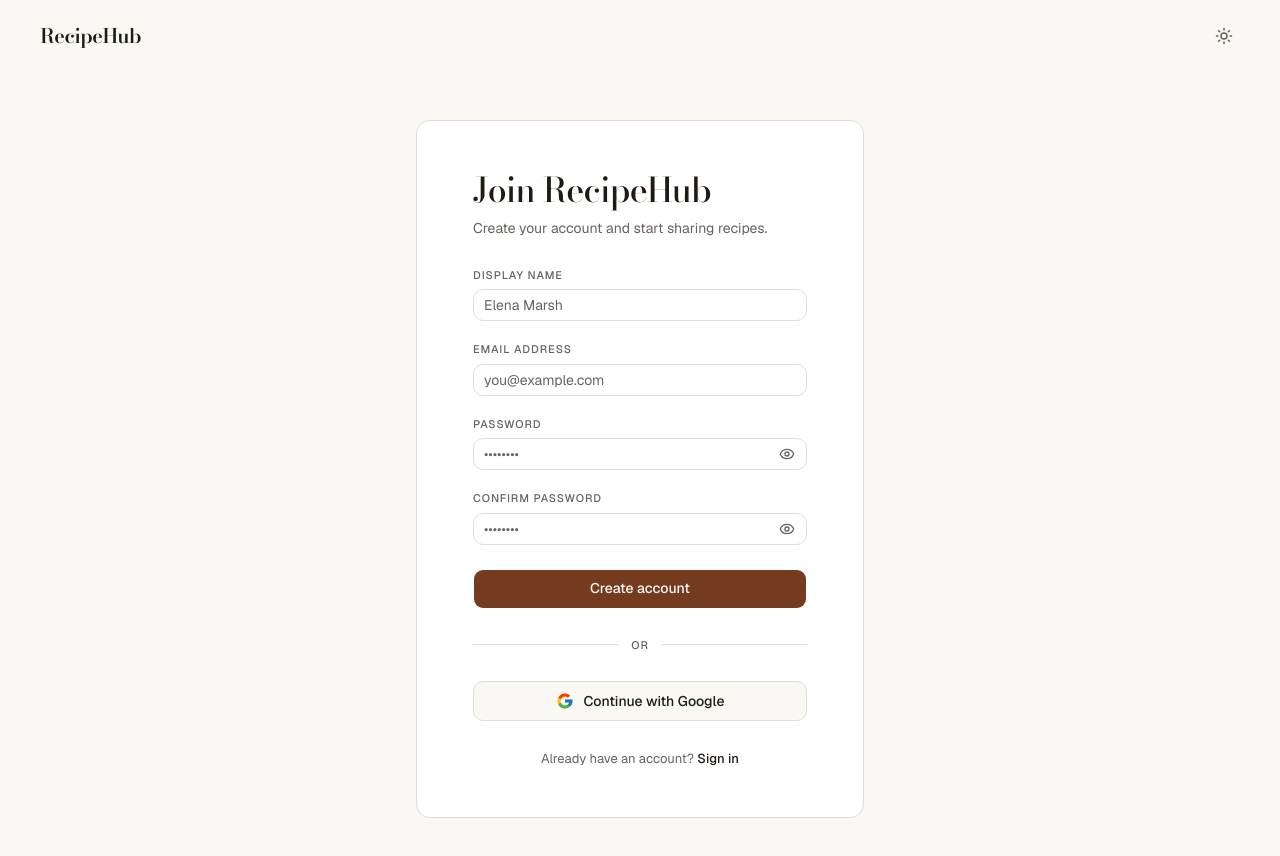
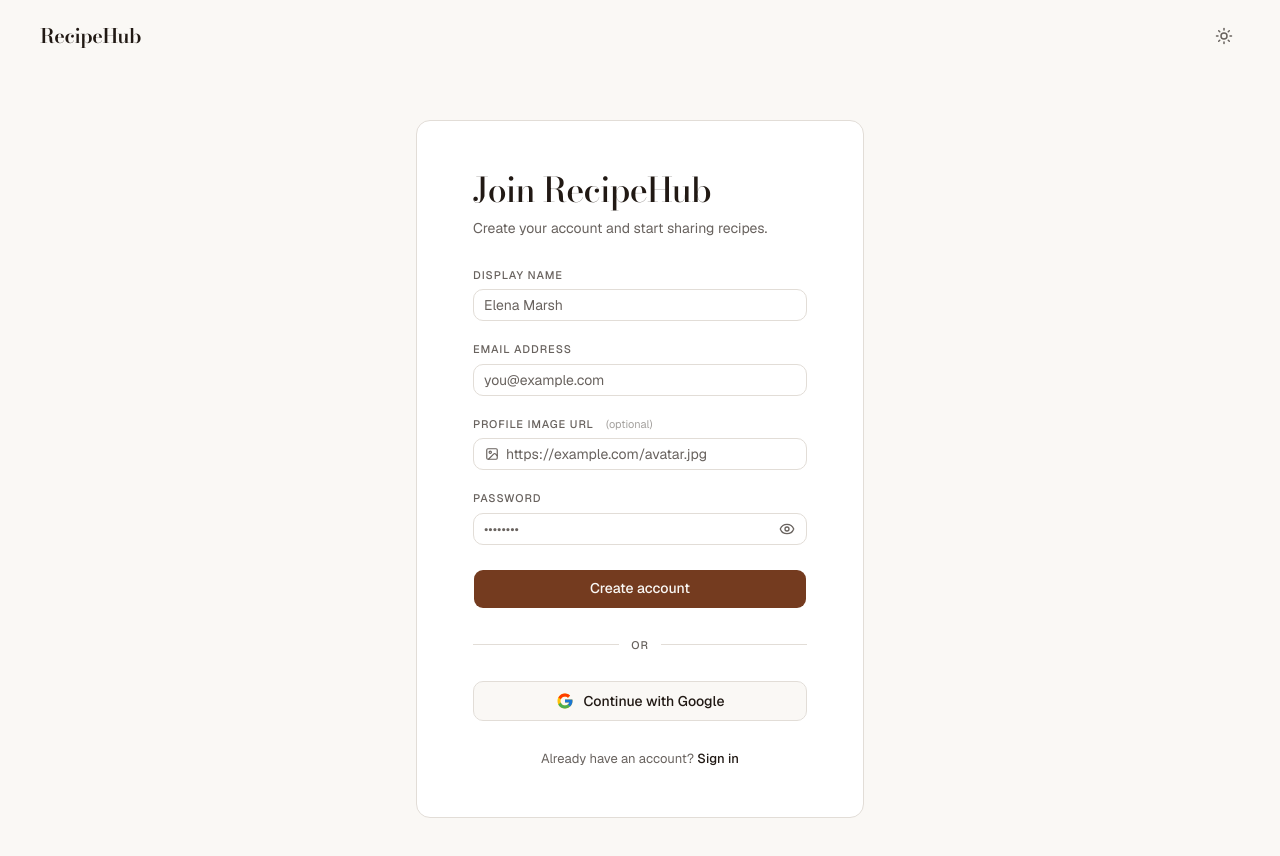
Before and after one commit to imarufbillah/recipehub-client, a Next.js app: page /register in a window 1280 px wide. Shown: the top 856 px of the page. Built offline with nearby package versions, Linux system fonts and the light colour scheme.

Commit message:
feat(auth): enhance registration form with image URL input and client-side validation

```diff
--- a/src/app/(auth)/register/page.jsx
+++ b/src/app/(auth)/register/page.jsx
@@ -1,30 +1,98 @@
 "use client";
 
-import { useState } from "react";
+import { useState, useTransition } from "react";
 import Link from "next/link";
-import { Eye, EyeOff } from "lucide-react";
+import { Eye, EyeOff, ImageIcon } from "lucide-react";
 import { FcGoogle } from "react-icons/fc";
+import { toast } from "sonner";
 import { Button } from "@/components/ui/button";
 import { Input } from "@/components/ui/input";
 import { Separator } from "@/components/ui/separator";
 import FormField from "@/components/ui/FormField";
 import PasswordStrength from "@/components/auth/PasswordStrength";
 import { cn } from "@/lib/utils";
+import { useRouter } from "next/navigation";
+
+// ─── Validation ───────────────────────────────────────────────────────────────
+// Pure functions — run synchronously before any async work so the user gets
+// instant feedback without waiting on a network round-trip.
+
+const URL_RE = /^https?:\/\/.+\..+/;
+
+const PASSWORD_RULES = [
+  {
+    test: (p) => p.length >= 6,
+    message: "Password must be at least 6 characters.",
+  },
+  {
+    test: (p) => /[A-Z]/.test(p),
+    message: "Password must contain at least one uppercase letter.",
+  },
+  {
+    test: (p) => /[a-z]/.test(p),
+    message: "Password must contain at least one lowercase letter.",
+  },
+];
+
+/**
+ * Returns the first failing rule's message, or null if all pass.
+ * Stops at the first failure so the user sees one clear error at a time.
+ */
+const validateForm = ({ name, email, imageUrl, password }) => {
+  if (!name.trim()) return "Please enter your display name.";
+  if (!email.trim() || !email.includes("@"))
+    return "Please enter a valid email address.";
+  if (imageUrl && !URL_RE.test(imageUrl))
+    return "Image URL must start with http:// or https://.";
+  for (const { test, message } of PASSWORD_RULES) {
+    if (!test(password)) return message;
+  }
+  return null;
+};
+
+// ─── Page ─────────────────────────────────────────────────────────────────────
 
 const RegisterPage = () => {
   const [name, setName] = useState("");
   const [email, setEmail] = useState("");
+  const [imageUrl, setImageUrl] = useState("");
   const [password, setPassword] = useState("");
-  const [confirmPassword, setConfirmPassword] = useState("");
   const [showPassword, setShowPassword] = useState(false);
-  const [showConfirm, setShowConfirm] = useState(false);
 
-  const passwordMismatch =
-    confirmPassword.length > 0 && password !== confirmPassword;
+  const router = useRouter();
+
+  // useTransition keeps the UI responsive during the async sign-up call.
+  // isPending drives the button's loading state without a separate boolean.
+  const [isPending, startTransition] = useTransition();
 
   const handleSubmit = (e) => {
     e.preventDefault();
-    console.log("register", { name, email, password });
+
+    // 1. Client-side validation — synchronous, zero latency.
+    const error = validateForm({ name, email, imageUrl, password });
+    if (error) {
+      toast.error(error);
+      return; // bail out before touching the network
+    }
+
+    // 2. Wrap async work in a transition so React can batch state updates
+    //    and keep the rest of the UI interactive while the request is in flight.
+    startTransition(async () => {
+      try {
+        // Simulate network latency during development
+        await new Promise((resolve) => setTimeout(resolve, 800));
+
+        toast.success(
+          "Account created! Welcome to RecipeHub. Please login to continue.",
+        );
+        router.push("/login");
+      } catch (err) {
+        // Surface server-side errors (duplicate email, etc.) directly to the user.
+        const message =
+          err?.message ?? "Something went wrong. Please try again.";
+        toast.error(message);
+      }
+    });
   };
 
   return (
@@ -48,6 +116,7 @@
           noValidate
           className="flex flex-col gap-5"
         >
+          {/* Name */}
           <FormField htmlFor="reg-name" label="Display name">
             <Input
               id="reg-name"
@@ -56,9 +125,12 @@
               onChange={(e) => setName(e.target.value)}
               placeholder="Elena Marsh"
               autoComplete="name"
+              required
+              disabled={isPending}
             />
           </FormField>
 
+          {/* Email */}
           <FormField htmlFor="reg-email" label="Email address">
             <Input
               id="reg-email"
@@ -67,9 +139,32 @@
               onChange={(e) => setEmail(e.target.value)}
               placeholder="you@example.com"
               autoComplete="email"
+              required
+              disabled={isPending}
             />
           </FormField>
 
+          {/* Image URL */}
+          <FormField htmlFor="reg-image" label="Profile image URL" optional>
+            <div className="relative">
+              <ImageIcon
+                className="absolute left-3 top-1/2 -translate-y-1/2 size-3.5 text-muted-foreground pointer-events-none"
+                aria-hidden
+              />
+              <Input
+                id="reg-image"
+                type="url"
+                value={imageUrl}
+                onChange={(e) => setImageUrl(e.target.value)}
+                placeholder="https://example.com/avatar.jpg"
+                autoComplete="photo"
+                className="pl-8"
+                disabled={isPending}
+              />
+            </div>
+          </FormField>
+
+          {/* Password */}
           <FormField htmlFor="reg-password" label="Password">
             <div className="relative">
               <Input
@@ -80,12 +175,15 @@
                 placeholder="••••••••"
                 autoComplete="new-password"
                 className="pr-10"
+                required
+                disabled={isPending}
               />
               <button
                 type="button"
                 onClick={() => setShowPassword((v) => !v)}
                 aria-label={showPassword ? "Hide password" : "Show password"}
                 className="absolute right-3 top-1/2 -translate-y-1/2 text-muted-foreground hover:text-foreground transition-colors duration-150 focus-visible:outline-none"
+                tabIndex={-1}
               >
                 {showPassword ? (
                   <EyeOff className="size-4" aria-hidden />
@@ -94,51 +192,17 @@
                 )}
               </button>
             </div>
+            {/* Inline strength checklist — only visible while typing */}
             {password.length > 0 && <PasswordStrength password={password} />}
-          </FormField>
-
-          <FormField htmlFor="reg-confirm" label="Confirm password">
-            <div className="relative">
-              <Input
-                id="reg-confirm"
-                type={showConfirm ? "text" : "password"}
-                value={confirmPassword}
-                onChange={(e) => setConfirmPassword(e.target.value)}
-                placeholder="••••••••"
-                autoComplete="new-password"
-                aria-invalid={passwordMismatch}
-                className={cn(
-                  "pr-10",
-                  passwordMismatch &&
-                    "border-destructive focus-visible:ring-destructive/30",
-                )}
-              />
-              <button
-                type="button"
-                onClick={() => setShowConfirm((v) => !v)}
-                aria-label={showConfirm ? "Hide password" : "Show password"}
-                className="absolute right-3 top-1/2 -translate-y-1/2 text-muted-foreground hover:text-foreground transition-colors duration-150 focus-visible:outline-none"
-              >
-                {showConfirm ? (
-                  <EyeOff className="size-4" aria-hidden />
-                ) : (
-                  <Eye className="size-4" aria-hidden />
-                )}
-              </button>
-            </div>
-            {passwordMismatch && (
-              <p className="text-[12px] font-sans text-destructive">
-                Passwords don&apos;t match.
-              </p>
-            )}
           </FormField>
 
           <Button
             type="submit"
             variant="default"
             className="w-full h-10 font-sans text-[14px] font-medium mt-1"
+            disabled={isPending}
           >
-            Create account
+            {isPending ? "Creating account…" : "Create account"}
           </Button>
         </form>
 
@@ -154,6 +218,7 @@
           type="button"
           variant="outline"
           className="w-full h-10 font-sans text-[14px] font-medium gap-2.5"
+          disabled={isPending}
           onClick={() => console.log("google sign up")}
         >
           <FcGoogle className="size-4.5 shrink-0" aria-hidden />
```
